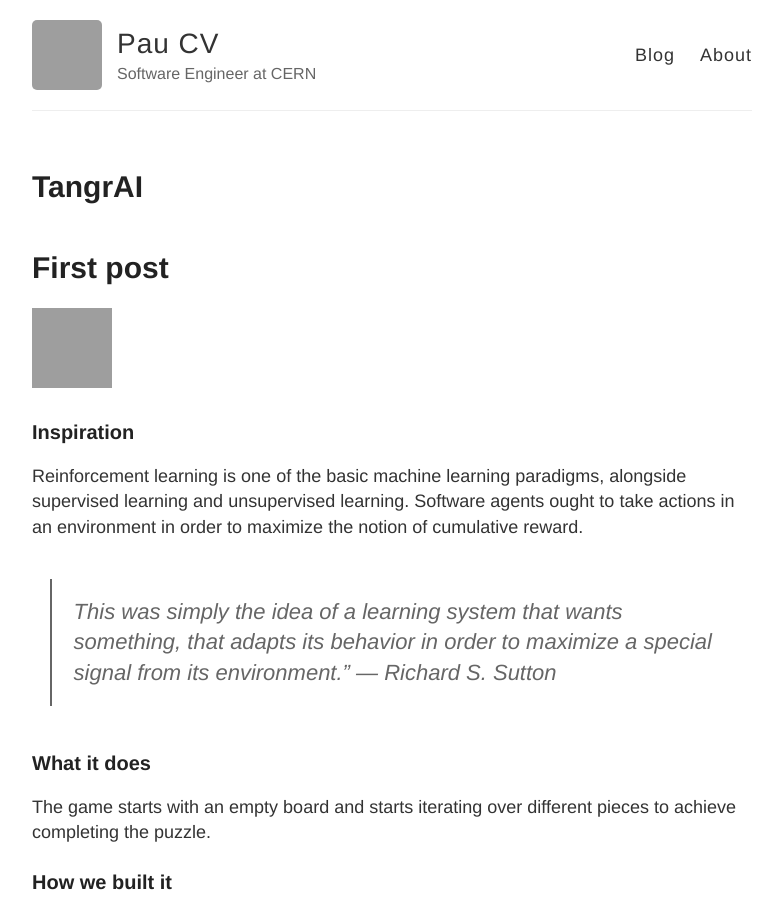
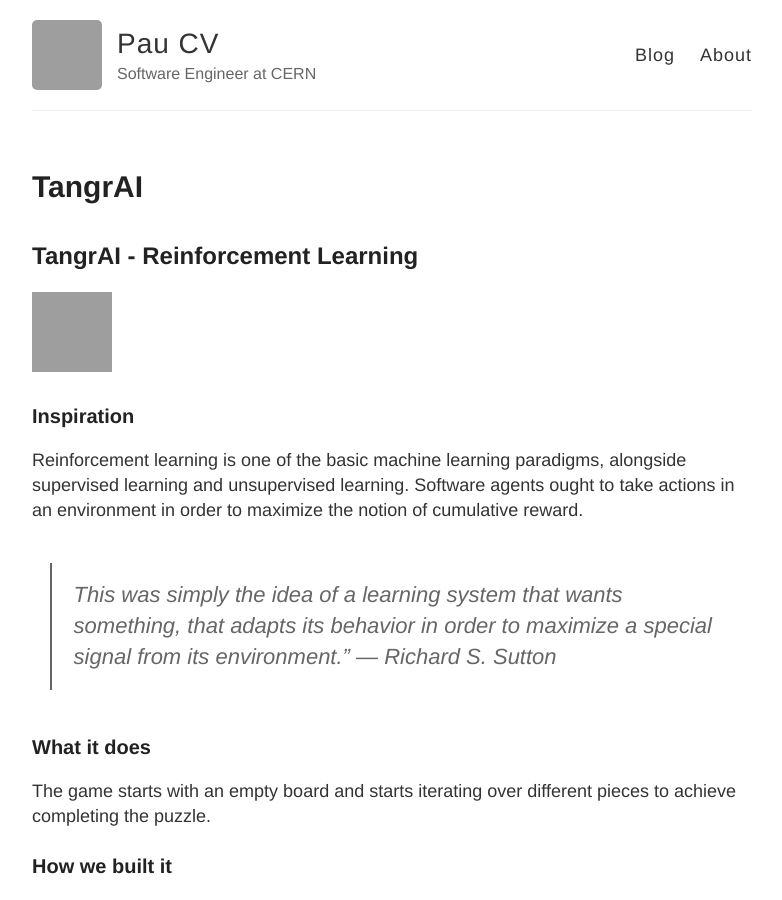
Before and after one commit to 4quarks/4quarks.github.io, a Jekyll site: the page built from _posts/2020-11-23-TangrAI.md, in a window 1280 px wide and 900 px high, cut to the strip 0-900 px from the top of the window. Shown: the whole strip, without its empty margins (248-1030 px from the left). Built offline with Jekyll 4.4.1, drawn with Linux system fonts in a browser that asks for light colours; grey boxes are pictures that could not be loaded.

Commit message:
Update TangrAI post

```diff
--- a/_posts/2020-11-23-TangrAI.md
+++ b/_posts/2020-11-23-TangrAI.md
@@ -3,7 +3,7 @@ layout: post
 title: TangrAI
 author: Pau CV
 ---
-# First post
+## TangrAI - Reinforcement Learning
 <a href="https://github.com/paucutrina/HackathonUC">
     <img src="images/logo.png" alt="Logo" width="80" height="80" class="center">
 </a>
```
Also changed, not shown: about.md (+1 -1 lines).
